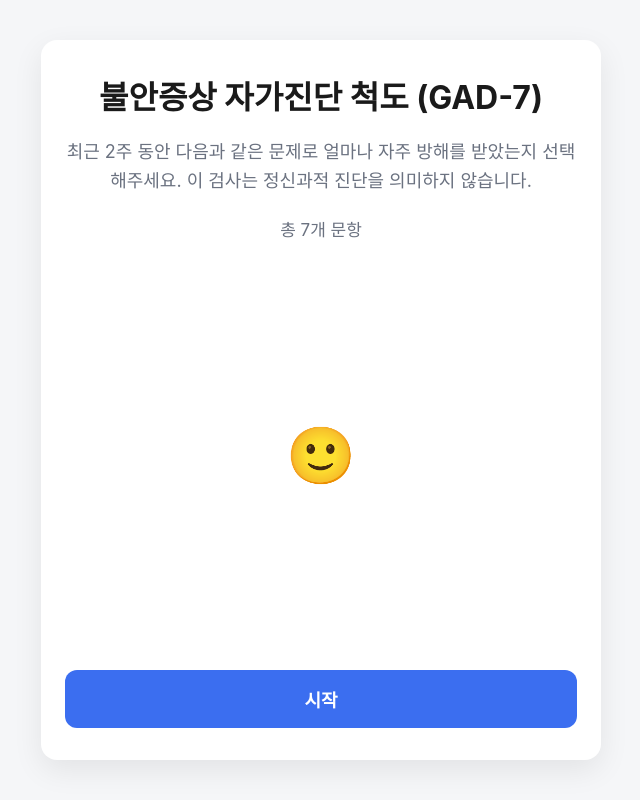
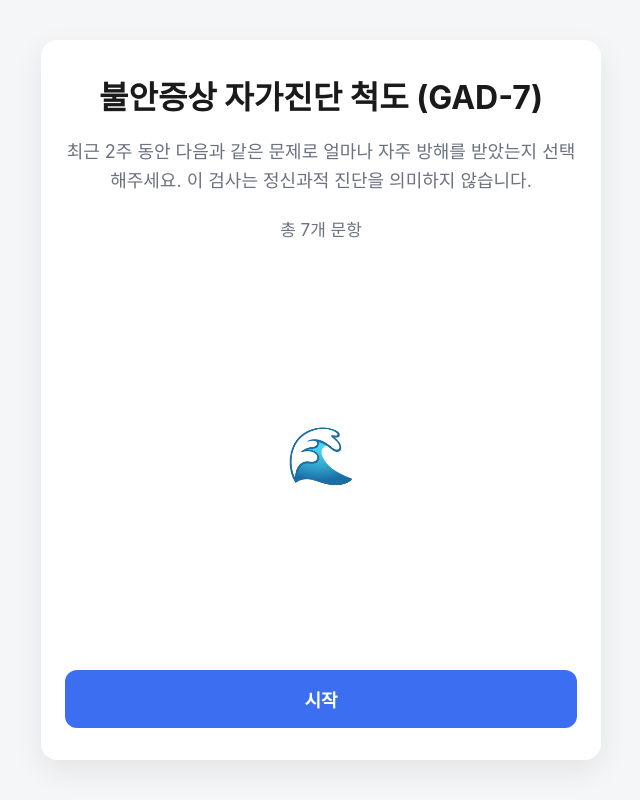
Before and after one commit to sycuuui/checkList, a React (Vite) app: page / in a window 1280 px wide. Shown: the whole page, without its empty margins (319-959 px from the left). Built offline with nearby package versions, Linux system fonts and the light colour scheme.

Commit message:
Update IntroPage.tsx

```diff
--- a/src/pages/IntroPage/IntroPage.tsx
+++ b/src/pages/IntroPage/IntroPage.tsx
@@ -22,7 +22,7 @@ export function IntroPage({
       </div>
       <div className={styles.mascot}>
         <span className={styles.mascotEmoji} role="img" aria-label="웃는 얼굴">
-          🙂
+          🌊
         </span>
       </div>
       <button type="button" className={styles.startButton} onClick={onStart}>
```
